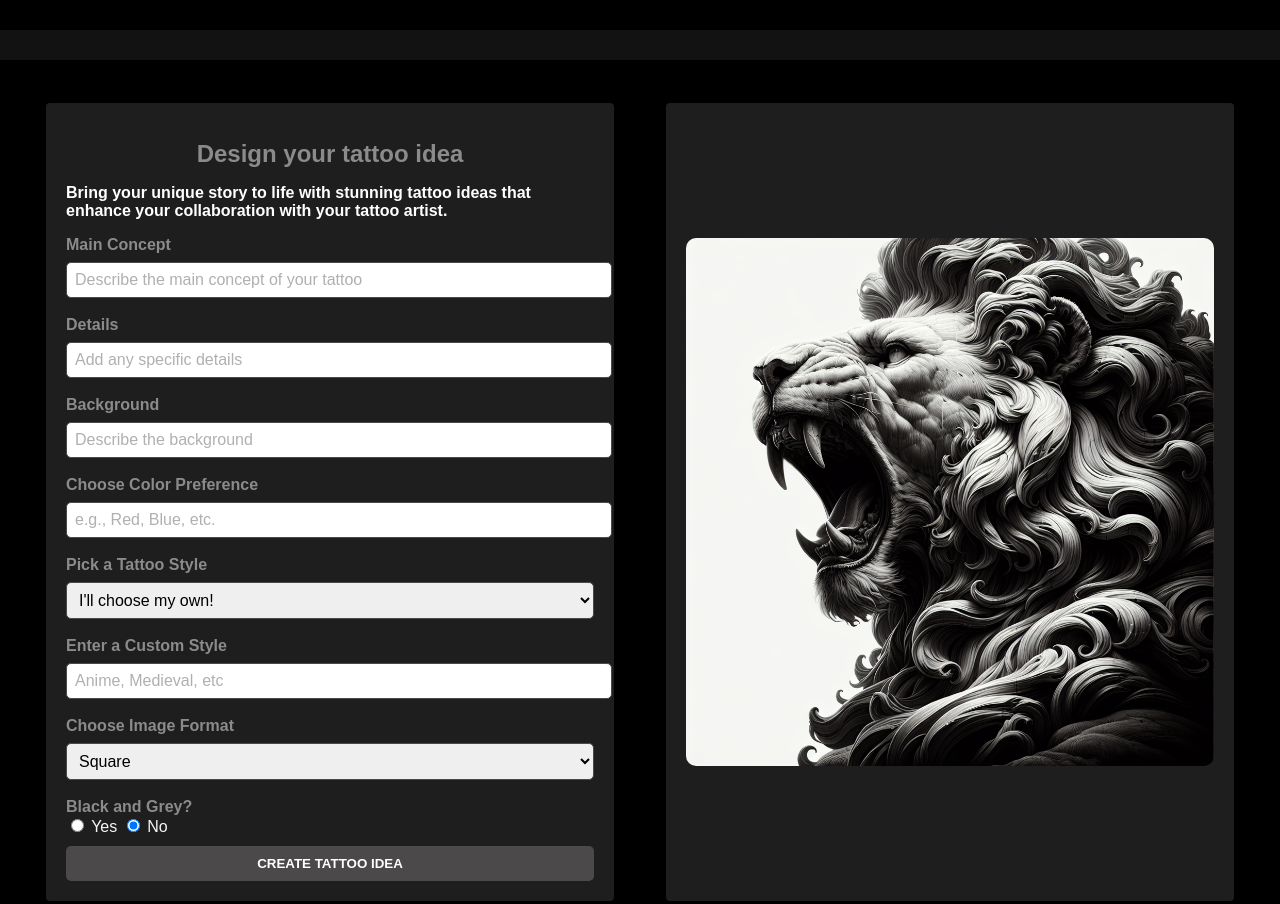
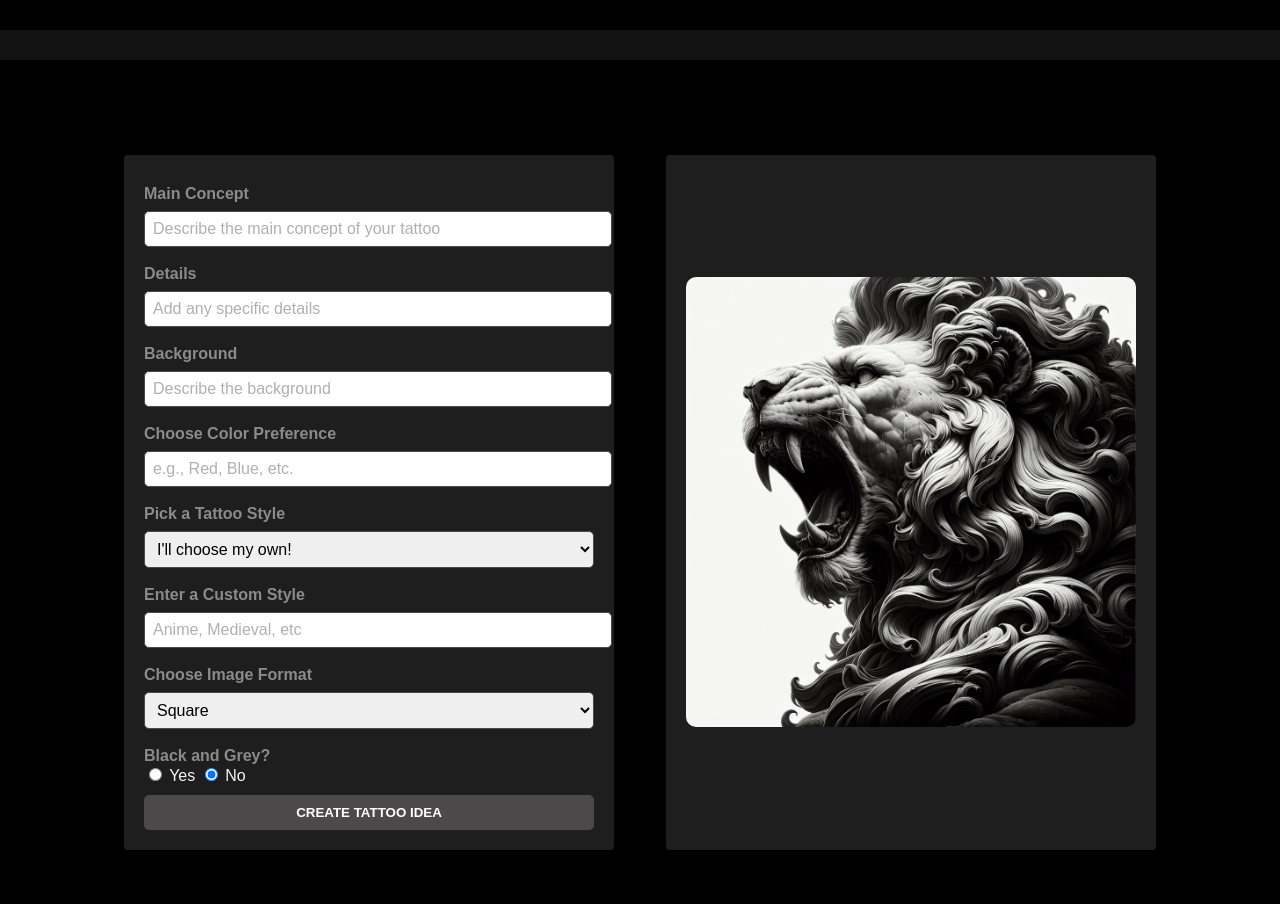
Before and after one commit to astoriaink/website3.0, a Flask app: page /generator in a window 1280 px wide. Run offline with Flask 3, Linux system fonts and the light colour scheme; some libraries are stand-ins or nearby versions.

Commit message:
embed version1

```diff
--- a/templates/generator.html
+++ b/templates/generator.html
@@ -228,8 +228,8 @@
             <div class="tools-container animate__animated animate__fadeInUp">
                 <!-- Tattoo Concept Generator Form -->
                 <div class="form-container animate__animated animate__fadeInLeft">
-                    <h1 class="title">Design your tattoo idea</h1>
-                    <p>Bring your unique story to life with stunning tattoo ideas that enhance your collaboration with your tattoo artist.</p>
+
+
 
                     <form id="generator-form">
                         <label>Main Concept</label>
```
